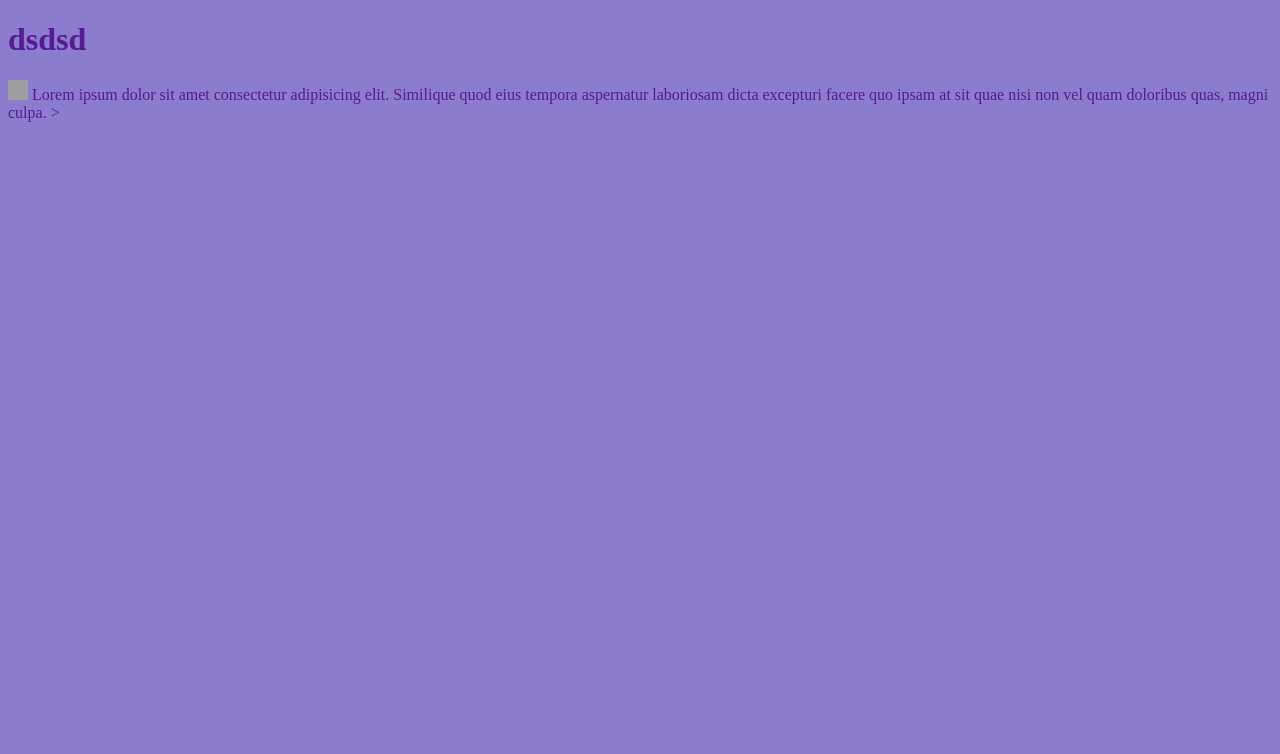
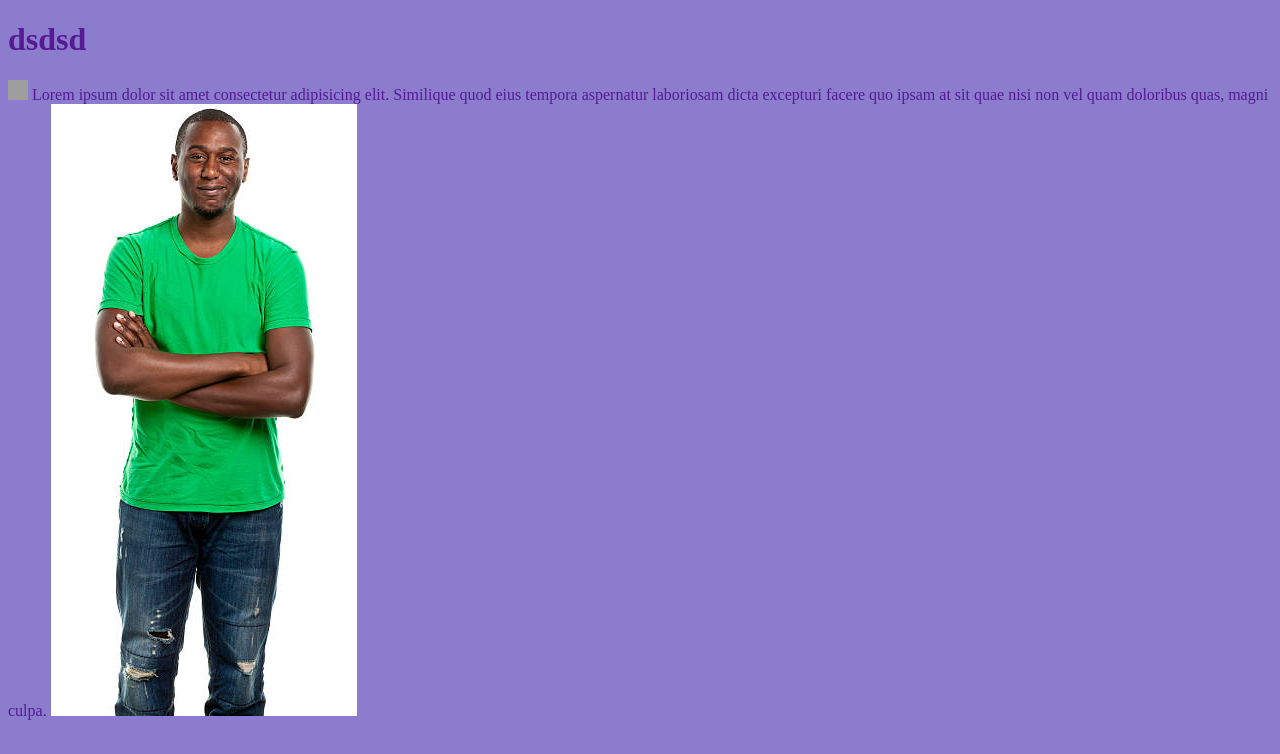
Before and after one commit to Me-YeahMe/RepTest1.1, a plain HTML site: page index.html in a window 1280 px wide. Drawn offline with Linux system fonts and the light colour scheme; grey boxes are pictures that could not be loaded.

Commit message:
first commit

```diff
--- a/index.html
+++ b/index.html
@@ -10,7 +10,7 @@
     <h1>dsdsd</h1>
     <img src="https://picsum.photos/id/684/20/20" alt="">
     Lorem ipsum dolor sit amet consectetur adipisicing elit. Similique quod eius tempora aspernatur laboriosam dicta excepturi facere quo ipsam at sit quae nisi non vel quam doloribus quas, magni culpa.
-    <!--img src="https://bdci.imgix.net/i/i/m/img_9355_clipped_rev_1.jpeg?fit=fill&w=500&h=500&bg=fff&q=90&nrs=80" alt="Dude on a green shirt"-->>
+    <img src="./assets/img/istockphoto-183750605-612x612.jpg" alt="Dude on a green shirt">
     <div>
 
     </div>
```
